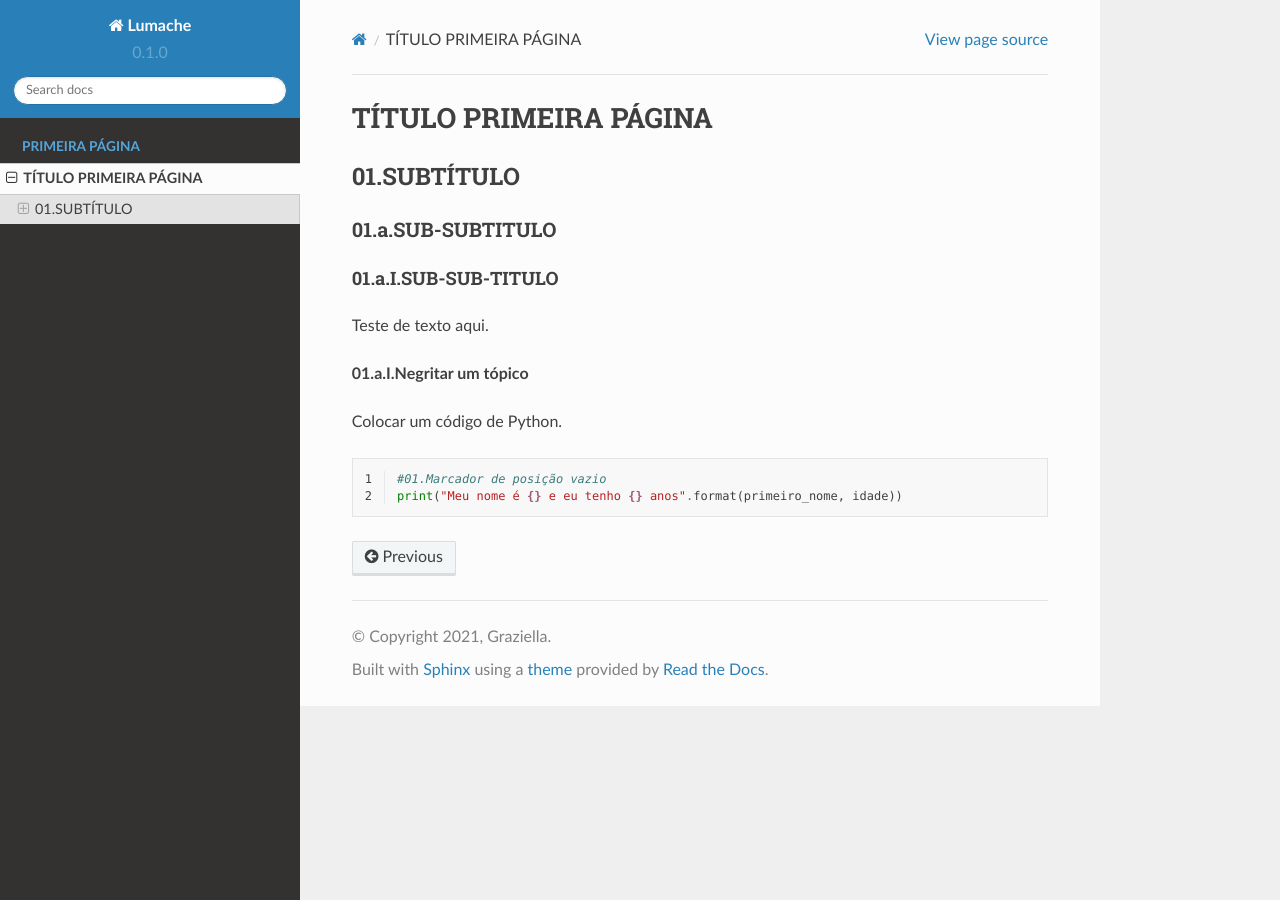
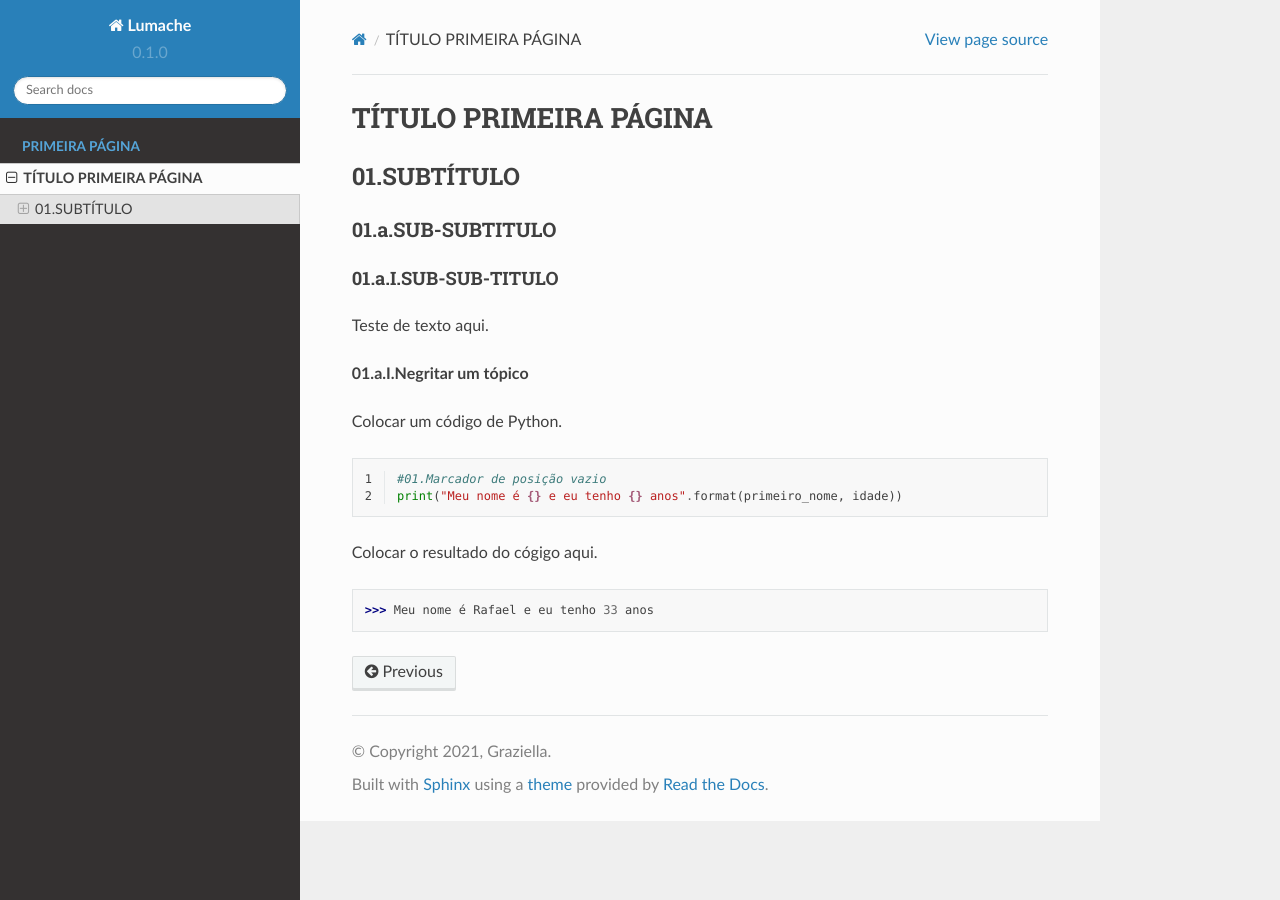
Before and after one commit to rafael-orbe-ai/RTD_TESTE, a Sphinx documentation site: the page built from docs/source/primeira_pagina.rst, in a window 1280 px wide. Built offline with Sphinx 7.4.7 and the Read the Docs theme 2.0.0, drawn with Linux system fonts in a browser that asks for light colours.

Commit message:
Update primeira_pagina.rst

```diff
--- a/docs/source/primeira_pagina.rst
+++ b/docs/source/primeira_pagina.rst
@@ -21,3 +21,9 @@ Colocar um código de Python.
 
    #01.Marcador de posição vazio
    print("Meu nome é {} e eu tenho {} anos".format(primeiro_nome, idade))
+
+Colocar o resultado do cógigo aqui.
+
+.. code-block:: python
+
+   >>> Meu nome é Rafael e eu tenho 33 anos
```
